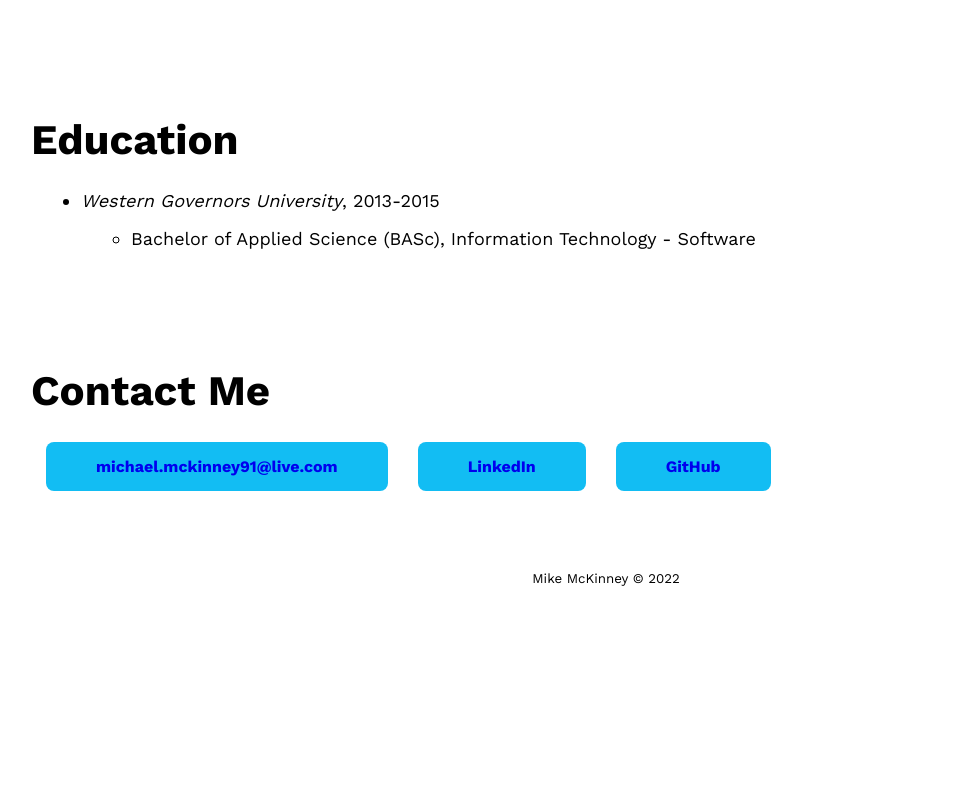
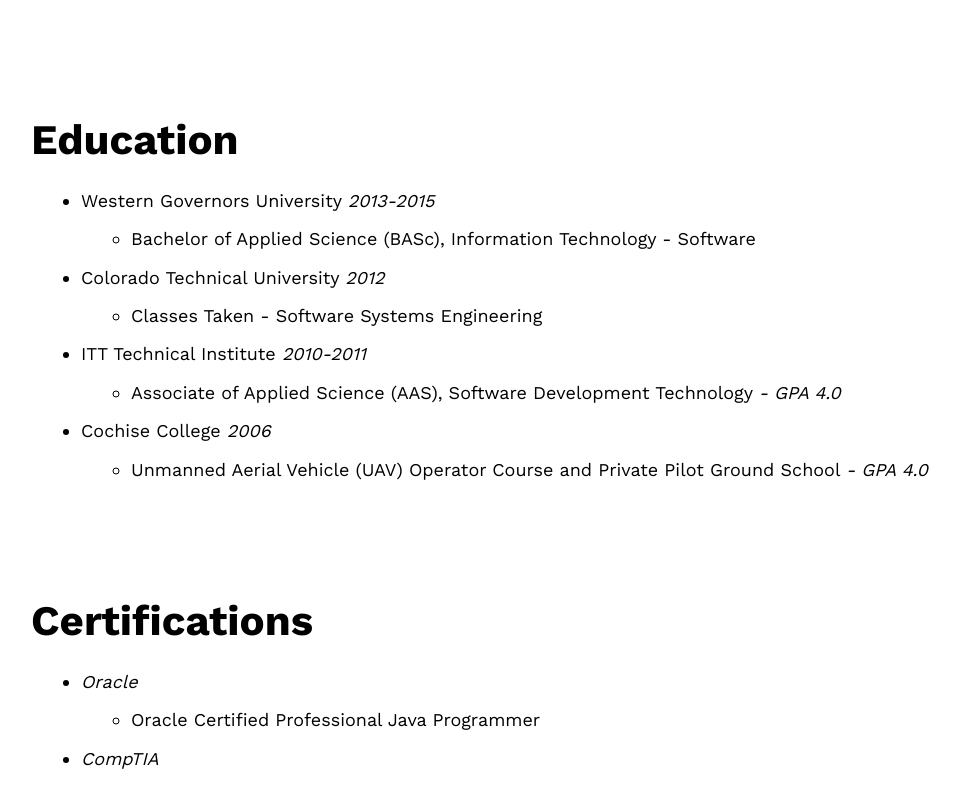
Before and after one commit to MMcKinney/portfolio, a React (Create React App) app: page / in a window 1280 px wide. Shown: the part 2007-2795 px from the top of the page, without its empty margins (34-994 px from the left). Before the commit the page ends 2619 px from the top, so only its background shows below. Built offline with nearby package versions, Linux system fonts and the light colour scheme.

Commit message:
update content
added certifications section
added contact section
removed social section
added button margin in css

```diff
--- a/src/App.js
+++ b/src/App.js
@@ -4,7 +4,8 @@
 import Projects from './components/Projects';
 import Experience from './components/Experience';
 import Education from './components/Education';
-import Social from './components/Social';
+import Certification from './components/Certification';
+import Contact from './components/Contact';
 import Footer from './components/Footer';
 
 function App() {
@@ -14,8 +15,9 @@
 			<About />
 			<Projects />
 			<Experience />
-			<Education/>
-			<Social />
+			<Education />
+			<Certification />
+			<Contact />
 			<Footer />
 		</div>
 	);
--- /dev/null
+++ b/src/components/Certification.js
@@ -0,0 +1,36 @@
+const Certification = () => {
+    return (
+        <div className="experience">
+            <h2>Certifications</h2>
+
+            <ul>
+                <li>
+                    <i>Oracle</i>
+                    <ul>
+                        <li>Oracle Certified Professional Java Programmer</li>
+                    </ul>
+                </li>
+                <li>
+                    <i>CompTIA</i>
+                    <ul>
+                        <li>Network+</li>
+                        <li>Project+</li>
+                        <li>Security+</li>
+                    </ul>
+                </li>
+                <li>
+                    <i>CIW</i>
+                    <ul>
+                        <li>Web Development Professional</li>
+                        <li>Perl Specialist</li>
+                        <li>Database Design Specialist</li>
+                        <li>JavaScript Specialist</li>
+                        <li>Web Design Specialist</li>
+                    </ul>
+                </li>
+            </ul>
+        </div>
+    );
+}
+
+export default Certification;
--- a/src/components/Social.js
+++ b/src/components/Contact.js
@@ -1,4 +1,4 @@
-const Social = () => {
+const Contact = () => {
     return (
         <div id="social" className="social">
             <h2>Contact Me</h2>
@@ -10,4 +10,4 @@
     );
 }
 
-export default Social;
+export default Contact;
--- a/src/components/Education.js
+++ b/src/components/Education.js
@@ -5,9 +5,27 @@
 
             <ul>
                 <li>
-                    <i>Western Governors University</i>, 2013-2015
+                    Western Governors University <i>2013-2015</i>
                     <ul>
                         <li>Bachelor of Applied Science (BASc), Information Technology - Software</li>
+                    </ul>
+                </li>
+                <li>
+                    Colorado Technical University <i>2012</i>
+                    <ul>
+                        <li>Classes Taken - Software Systems Engineering</li>
+                    </ul>
+                </li>
+                <li>
+                    ITT Technical Institute <i>2010-2011</i>
+                    <ul>
+                        <li>Associate of Applied Science (AAS), Software Development Technology <i>- GPA 4.0</i></li>
+                    </ul>
+                </li>
+                <li>
+                    Cochise College <i>2006</i>
+                    <ul>
+                        <li>Unmanned Aerial Vehicle (UAV) Operator Course and Private Pilot Ground School <i>- GPA 4.0</i></li>
                     </ul>
                 </li>
             </ul>
--- a/src/index.css
+++ b/src/index.css
@@ -195,7 +195,7 @@
   background: #12BDF3;
 
   padding: 15px 50px;
-
+  margin: 2px 15px;
   border: none;
   border-radius: 8px;
 
```
